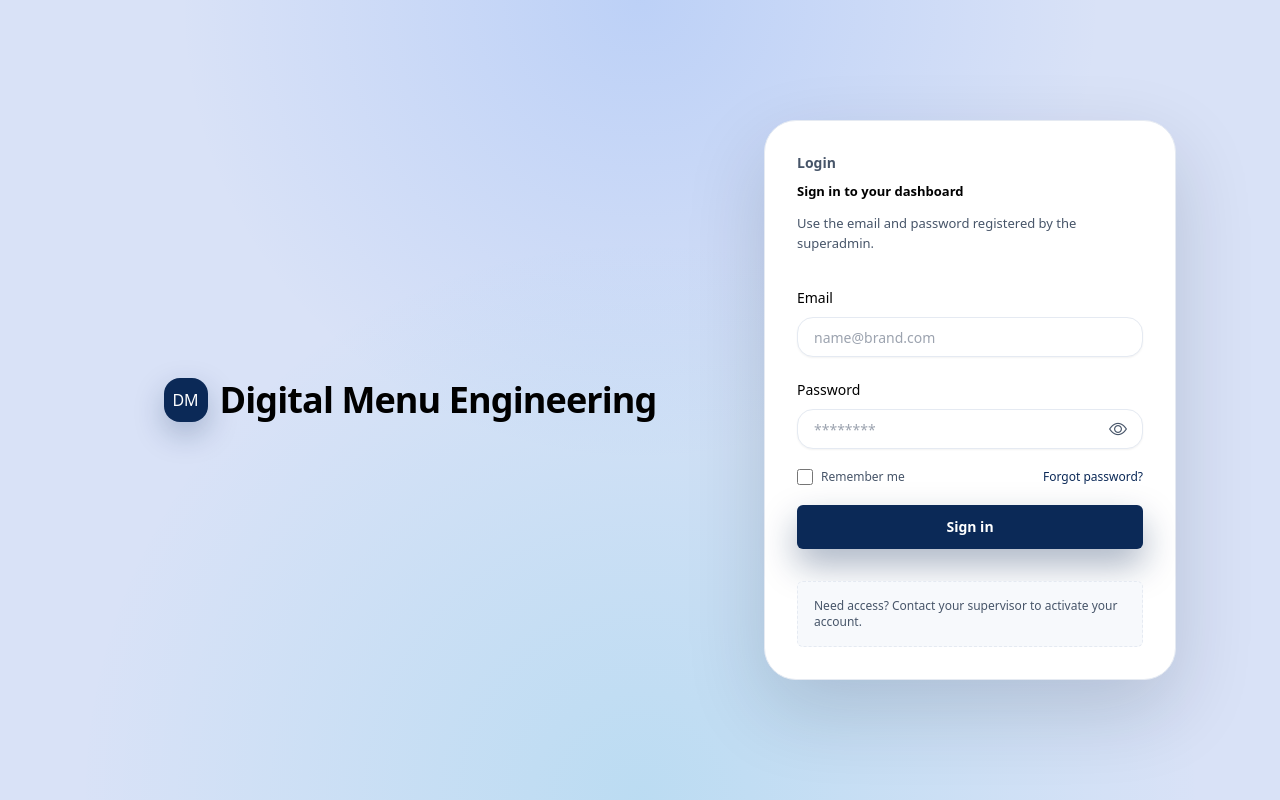
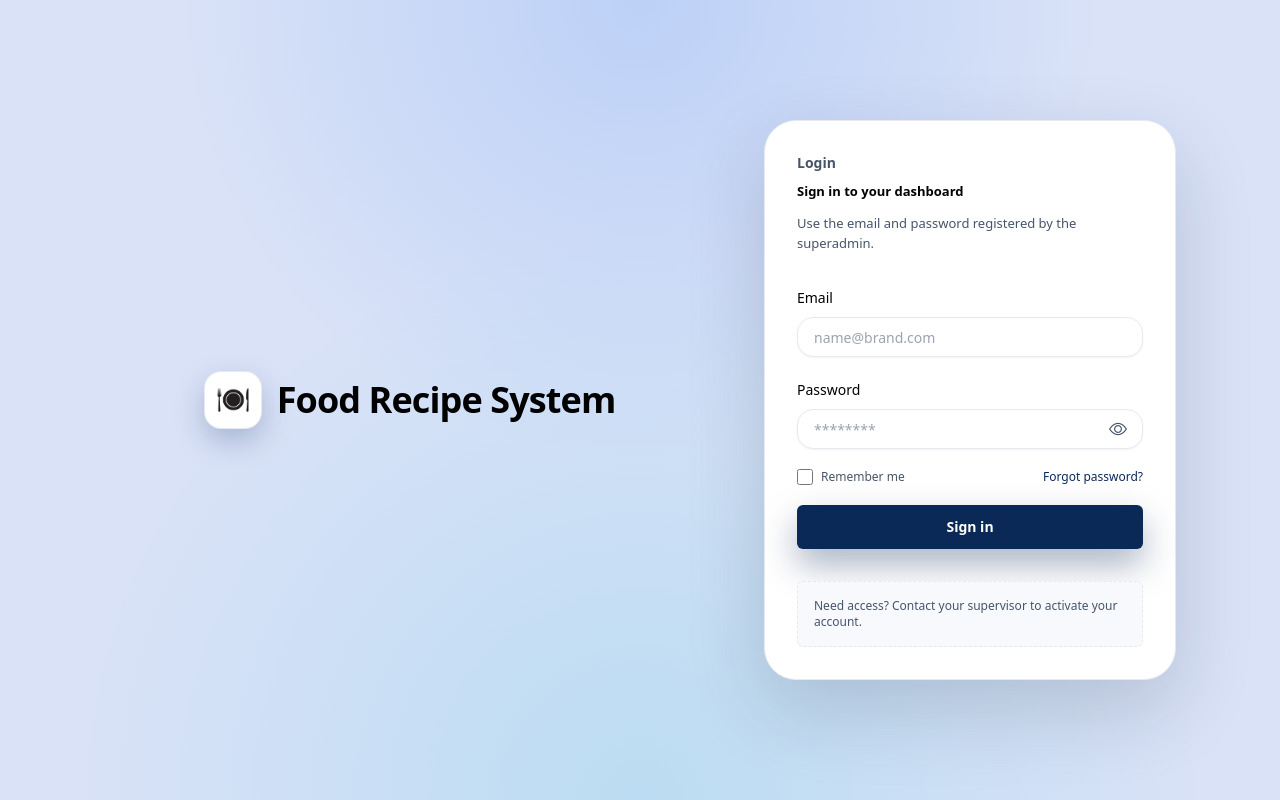
Before and after one commit to sdxtech/digital-menu-react, a React (Vite) app in the folder frontend/: page /login in a window 1280 px wide. Built offline with nearby package versions, Linux system fonts and the light colour scheme; no server answers.

Commit message:
feat: update app branding

```diff
--- a/frontend/index.html
+++ b/frontend/index.html
@@ -2,9 +2,9 @@
 <html lang="en">
   <head>
     <meta charset="UTF-8" />
-    <link rel="icon" type="image/jpeg" href="/favicon.jpeg" />
+    <link rel="icon" type="image/png" href="/Logo.png" />
     <meta name="viewport" content="width=device-width, initial-scale=1.0" />
-    <title>Digital Menu Engineering</title>
+    <title>Food Recipe System</title>
   </head>
   <body>
     <div id="root"></div>
--- a/frontend/src/app/ChefLayout.tsx
+++ b/frontend/src/app/ChefLayout.tsx
@@ -92,8 +92,12 @@ const ChefLayout = () => {
         <header className="sticky top-0 z-30 w-full bg-primary text-white shadow-lg">
           <div className="flex w-full items-center justify-between gap-4 px-4 py-2">
             <div className="flex items-center gap-3">
-              <div className="flex h-11 w-11 items-center justify-center rounded-2xl bg-white/10 text-white">
-                DM
+              <div className="flex h-11 w-11 items-center justify-center rounded-2xl bg-white p-1.5 ring-1 ring-white/30">
+                <img
+                  src="/Logo.png"
+                  alt="Food Recipe System logo"
+                  className="h-full w-full object-contain"
+                />
               </div>
               <div>
                 <p className="text-sm font-semibold leading-tight text-white">
--- a/frontend/src/app/LoginPage.tsx
+++ b/frontend/src/app/LoginPage.tsx
@@ -45,13 +45,17 @@ const LoginPage = () => {
       <div className="mx-auto flex min-h-screen w-full max-w-6xl items-center px-6 py-14 lg:px-10">
         <div className="grid w-full grid-cols-1 gap-8 lg:grid-cols-12">
           <section className="lg:col-span-7 flex items-center justify-center">
-            <div className="flex items-center gap-3">
-              <div className="flex h-11 w-11 items-center justify-center rounded-2xl bg-primary text-white shadow-[0_12px_30px_rgba(11,41,87,0.25)]">
-                DM
+            <div className="flex items-center gap-4">
+              <div className="flex h-14 w-14 items-center justify-center rounded-2xl bg-white p-2 shadow-[0_12px_30px_rgba(11,41,87,0.25)] ring-1 ring-border">
+                <img
+                  src="/Logo.png"
+                  alt="Food Recipe System logo"
+                  className="h-full w-full object-contain"
+                />
               </div>
               <div>
                 <h1 className="text-3xl font-semibold tracking-tight sm:text-4xl">
-                  Digital Menu Engineering
+                  Food Recipe System
                 </h1>
               </div>
             </div>
--- a/frontend/src/app/RoleLayout.tsx
+++ b/frontend/src/app/RoleLayout.tsx
@@ -61,8 +61,12 @@ const RoleLayout = ({
         <header className="sticky top-0 z-30 w-full bg-primary text-white shadow-lg">
           <div className="flex w-full items-center justify-between gap-4 px-4 py-2">
             <div className="flex items-center gap-3">
-              <div className="flex h-11 w-11 items-center justify-center rounded-2xl bg-white/10 text-white">
-                DM
+              <div className="flex h-11 w-11 items-center justify-center rounded-2xl bg-white p-1.5 ring-1 ring-white/30">
+                <img
+                  src="/Logo.png"
+                  alt="Food Recipe System logo"
+                  className="h-full w-full object-contain"
+                />
               </div>
               <div>
                 <p className="text-sm font-semibold leading-tight text-white">
--- a/frontend/src/lib/document-title.ts
+++ b/frontend/src/lib/document-title.ts
@@ -1,7 +1,7 @@
 import { useEffect } from 'react'
 import { matchPath, useLocation } from 'react-router-dom'
 
-const APP_NAME = 'Digital Menu Engineering'
+const APP_NAME = 'Food Recipe System'
 
 type TitleMatcher = {
   path: string
```
Also changed, not shown: frontend/public/Logo.png (added).
